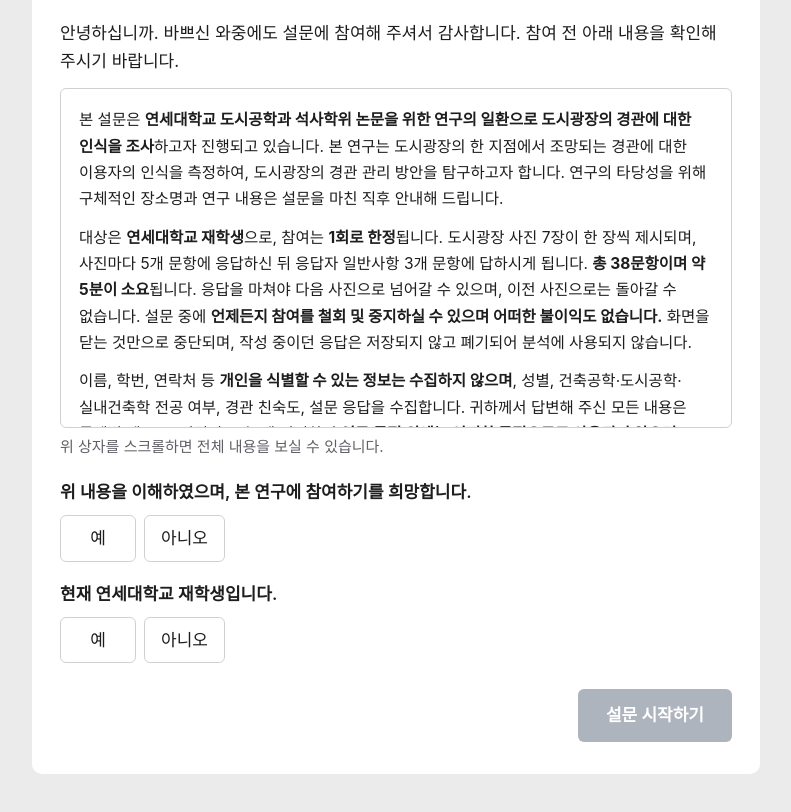
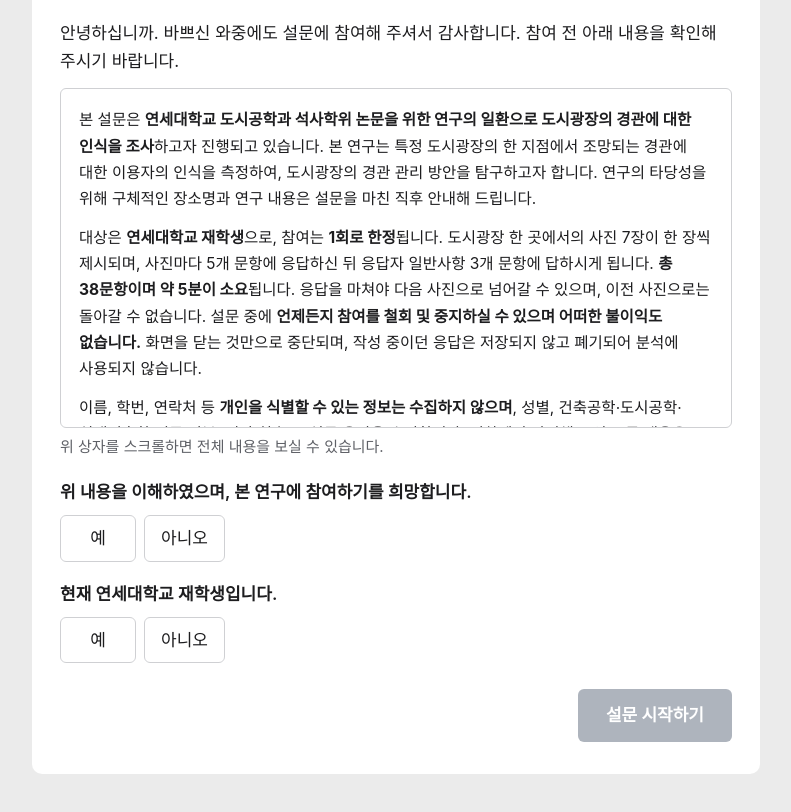
Before and after one commit to JYP0703/plaza_survey, a plain HTML site: page index.html in a window 1280 px wide. Shown: the part 130-942 px from the top of the page, without its empty margins (244-1035 px from the left). Drawn offline with Linux system fonts and the light colour scheme; a web font is replaced by a local one.

Commit message:
Update index.html

```diff
--- a/index.html
+++ b/index.html
@@ -106,8 +106,8 @@
      <p>안녕하십니까. 바쁘신 와중에도 설문에 참여해 주셔서 감사합니다. 참여 전 아래 내용을 확인해 주시기 바랍니다.</p>
 
     <div class="consent-box" tabindex="0" aria-label="연구 안내문">
-      <p style="margin-top:14px">본 설문은 <strong>연세대학교 도시공학과 석사학위 논문을 위한 연구의 일환으로 도시광장의 경관에 대한 인식을 조사</strong>하고자 진행되고 있습니다. 본 연구는 도시광장의 한 지점에서 조망되는 경관에 대한 이용자의 인식을 측정하여, 도시광장의 경관 관리 방안을 탐구하고자 합니다. 연구의 타당성을 위해 구체적인 장소명과 연구 내용은 설문을 마친 직후 안내해 드립니다.</p>
-      <p>대상은 <strong>연세대학교 재학생</strong>으로, 참여는 <strong>1회로 한정</strong>됩니다. 도시광장 사진 7장이 한 장씩 제시되며, 사진마다 5개 문항에 응답하신 뒤 응답자 일반사항 3개 문항에 답하시게 됩니다. <strong>총 38문항이며 약 5분이 소요</strong>됩니다. 응답을 마쳐야 다음 사진으로 넘어갈 수 있으며, 이전 사진으로는 돌아갈 수 없습니다. 설문 중에 <strong>언제든지 참여를 철회 및 중지하실 수 있으며 어떠한 불이익도 없습니다.</strong> 화면을 닫는 것만으로 중단되며, 작성 중이던 응답은 저장되지 않고 폐기되어 분석에 사용되지 않습니다.</p>
+      <p style="margin-top:14px">본 설문은 <strong>연세대학교 도시공학과 석사학위 논문을 위한 연구의 일환으로 도시광장의 경관에 대한 인식을 조사</strong>하고자 진행되고 있습니다. 본 연구는 특정 도시광장의 한 지점에서 조망되는 경관에 대한 이용자의 인식을 측정하여, 도시광장의 경관 관리 방안을 탐구하고자 합니다. 연구의 타당성을 위해 구체적인 장소명과 연구 내용은 설문을 마친 직후 안내해 드립니다.</p>
+      <p>대상은 <strong>연세대학교 재학생</strong>으로, 참여는 <strong>1회로 한정</strong>됩니다. 도시광장 한 곳에서의 사진 7장이 한 장씩 제시되며, 사진마다 5개 문항에 응답하신 뒤 응답자 일반사항 3개 문항에 답하시게 됩니다. <strong>총 38문항이며 약 5분이 소요</strong>됩니다. 응답을 마쳐야 다음 사진으로 넘어갈 수 있으며, 이전 사진으로는 돌아갈 수 없습니다. 설문 중에 <strong>언제든지 참여를 철회 및 중지하실 수 있으며 어떠한 불이익도 없습니다.</strong> 화면을 닫는 것만으로 중단되며, 작성 중이던 응답은 저장되지 않고 폐기되어 분석에 사용되지 않습니다.</p>
       <p>이름, 학번, 연락처 등 <strong>개인을 식별할 수 있는 정보는 수집하지 않으며</strong>, 성별, 건축공학·도시공학·실내건축학 전공 여부, 경관 친숙도, 설문 응답을 수집합니다. 귀하께서 답변해 주신 모든 내용은 통계법 제33조(비밀의 보호)에 의거하여 <strong>연구 목적 외에는 어떠한 목적으로도 사용되지 않으며</strong> 철저하게 비밀을 보장할 것을 약속드립니다.</p>
       <p>설문 응답 사항은 본 연구를 수행하는 데 있어 귀중한 자료로 사용될 예정이오니 바쁘시더라도 정성껏 답변해 주시면 감사하겠습니다. 다시 한번 설문에 참여해 주셔서 대단히 감사합니다.</p>
       <p>본 연구와 관련하여 문의할 사항이 있으시면 아래 연락처로 연락을 주시기 바랍니다.</p>
```
